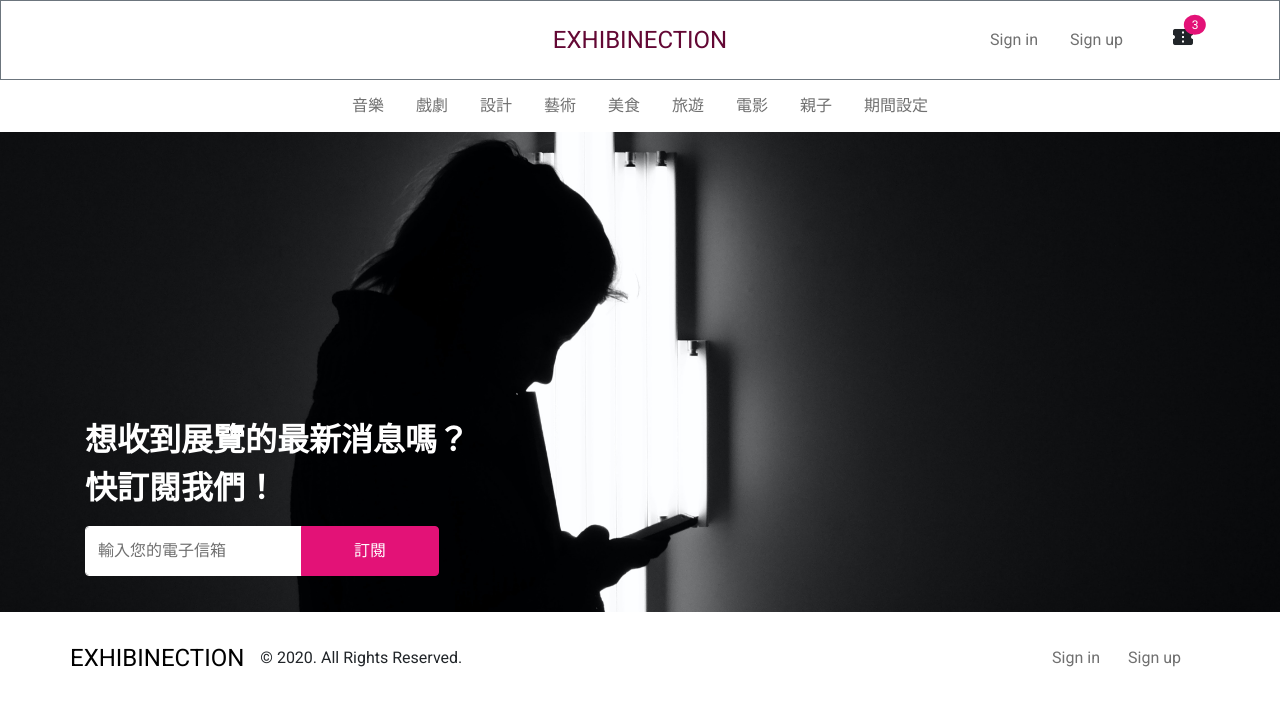
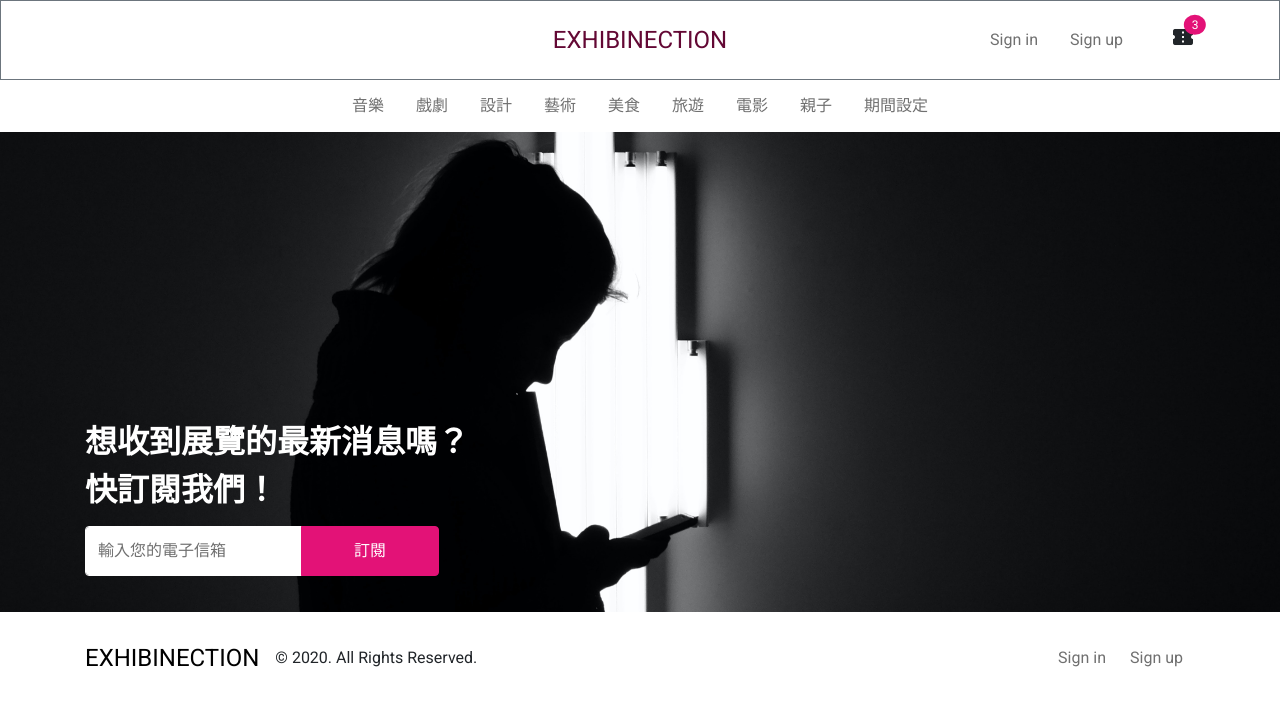
Before and after one commit to spmdl/exhibinection-website, a plain HTML site: page design.html in a window 1280 px wide. Drawn offline with nearby package versions, Linux system fonts and the light colour scheme.

Commit message:
Update 2021-08-23T14:10:08.389Z

```diff
--- a/design.html
+++ b/design.html
@@ -111,7 +111,7 @@
     <footer>
       <div class="footer-banner pb-ml">
         <div class="container">
-          <h2 class="text-white fs-6 fw-bold mb-s">想收到展覽的最新消息嗎？<br>快訂閱我們！</h2>
+          <h2 class="text-white fs-4 fs-sm-6 fw-bold mb-m mb-sm-xs">想收到展覽的最新消息嗎？<br>快訂閱我們！</h2>
           <div class="row">
             <div class="col-md-4">
               <div class="input-group">
@@ -122,17 +122,17 @@
           </div>
         </div>
       </div>
-      <div class="container nav d-flex justify-content-between">
-        <div class="d-flex align-items-center py-m">
-          <h3 class="me-2"><a href="index.html" class="fs-4 text-black">EXHIBINECTION</a></h3>
+      <div class="container d-flex justify-content-start justify-content-sm-center justify-content-md-between">
+        <div class="d-sm-flex align-items-center py-m">
+          <h3 class="me-2"><a href="index.html" class="fs-m fs-sm-4 text-black">EXHIBINECTION</a></h3>
           <span class="fs-2">© 2020. All Rights Reserved.</span>
         </div>
-        <ul class="nav py-m">
+        <ul class="nav d-none d-md-flex py-m">
           <li class="nav-item">
-            <a class="nav-link px-s" aria-current="page" href="#">Sign in</a>
+            <a class="nav-link px-1 px-md-xs" aria-current="page" href="#">Sign in</a>
           </li>
           <li class="nav-item">
-            <a class="nav-link px-s" href="#">Sign up</a>
+            <a class="nav-link px-1 px-md-xs" href="#">Sign up</a>
           </li>
         </ul>
       </div>
```
Also changed, not shown: index.html (+7 -7 lines).
